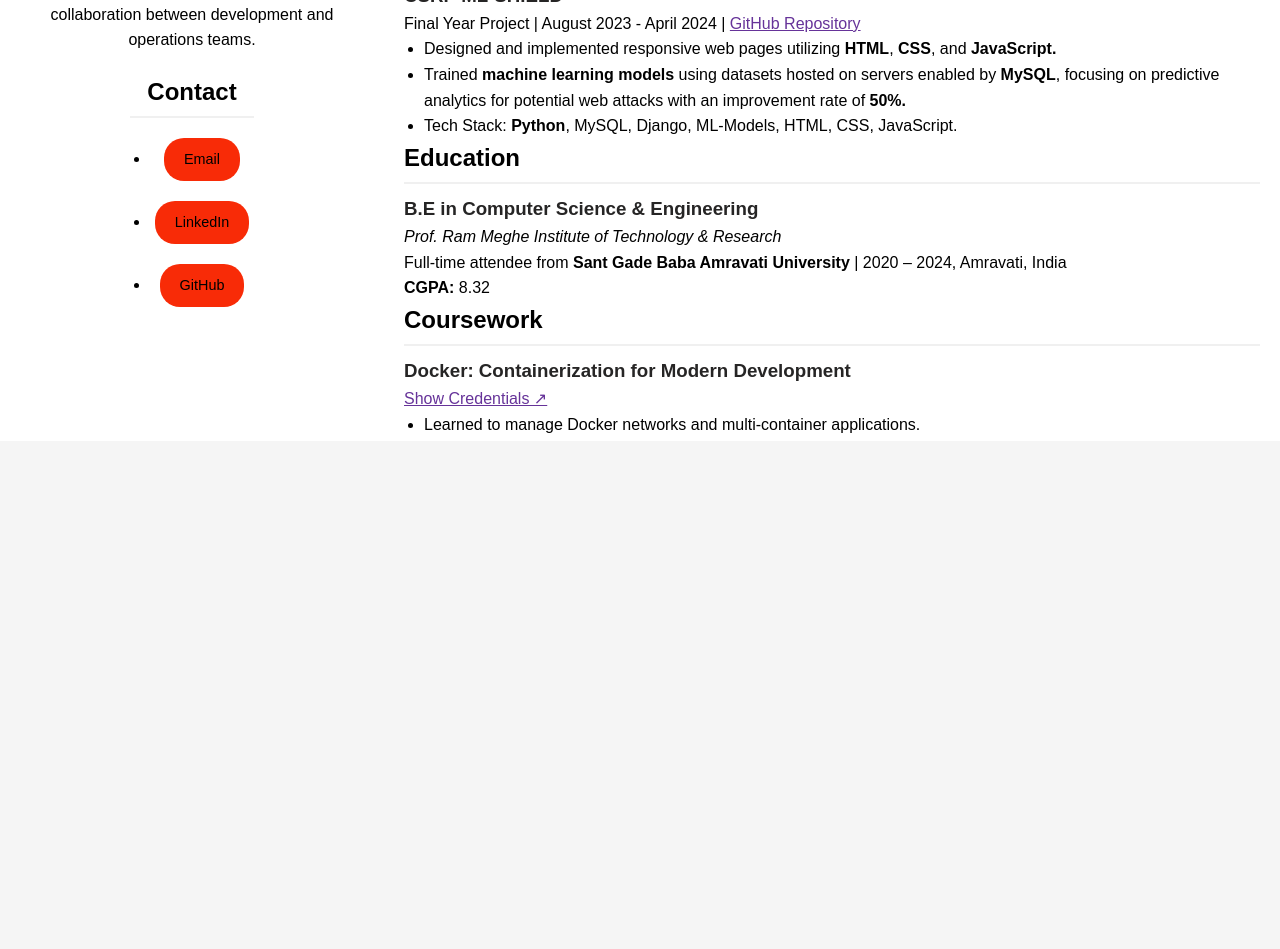
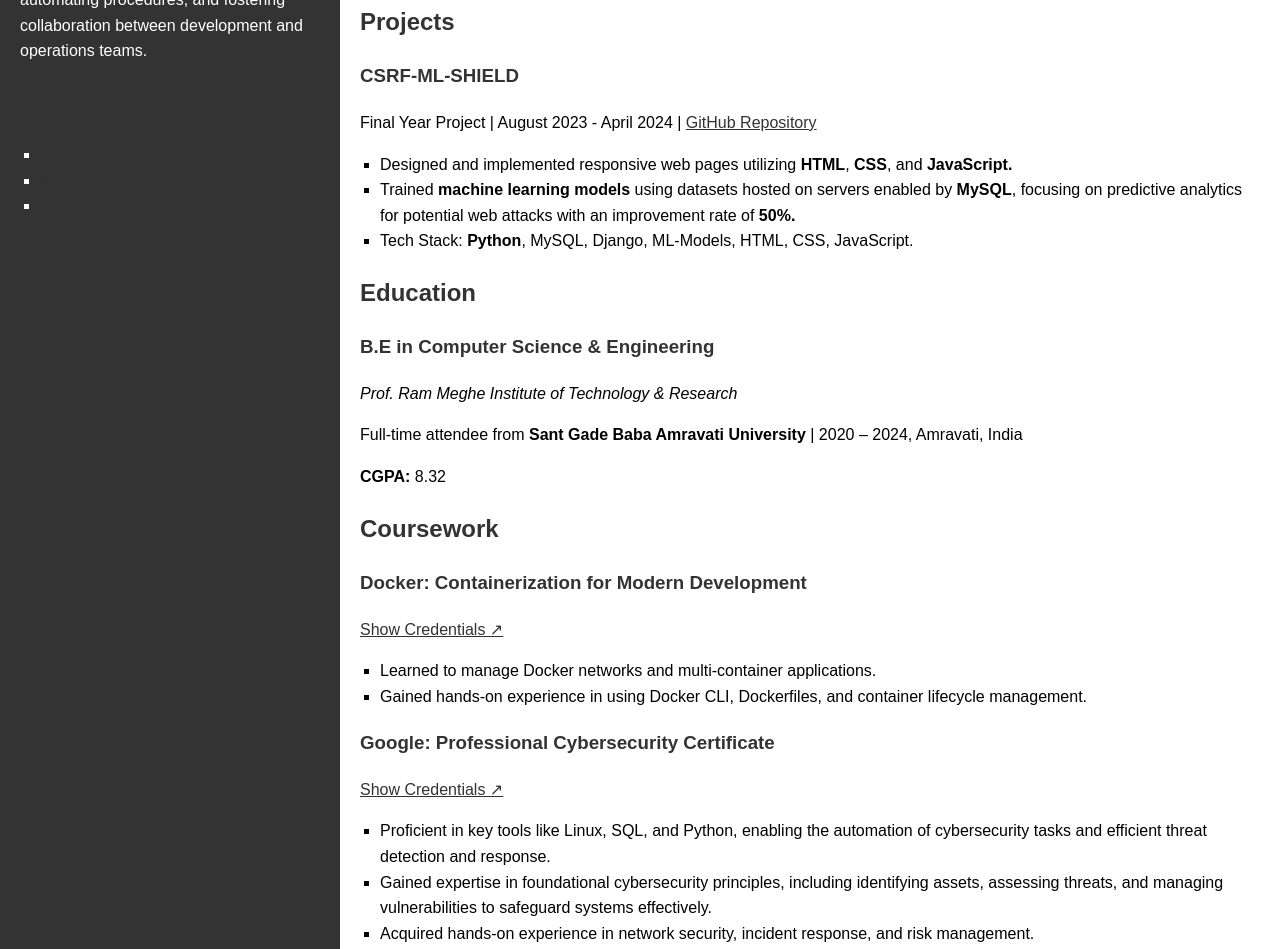
Before and after one commit to fxizxn/web-resume, a plain HTML site: page index.html in a window 1280 px wide. Shown: the part 359-1308 px from the top of the page. Before the commit the page ends 800 px from the top, so only its background shows below. Drawn offline with Linux system fonts and the light colour scheme.

Commit message:
Updated style.css
added responsiveness

```diff
--- a/style.css
+++ b/style.css
@@ -1,103 +1,55 @@
-/* General Reset */
-* {
+/* Base Styles */
+body {
   margin: 0;
-  padding: 0;
-  box-sizing: border-box;
-}
-
-body {
   font-family: Arial, sans-serif;
   line-height: 1.6;
-  display: flex;
-  height: 100vh;
-  background-color: #f5f5f5;
+  background-color: #f4f4f4;
 }
 
 .container {
   display: flex;
-  width: 100%;
+  flex-wrap: wrap;
+  min-height: 100vh;
 }
 
-/* Sidebar */
 .sidebar {
-  background-color: white;
-  color: black;
-  width: 30%;
+  background-color: #333;
+  color: white;
+  width: 300px;
   padding: 20px;
-  display: flex;
-  flex-direction: column;
-  align-items: center;
-  position: fixed;
-  height: 100%;
 }
 
-.sidebar h1 {
-  font-size: 1.8em;
-  margin: 10px 0;
+.sidebar .profile-picture img {
+  width: 100%;
+  border-radius: 50%;
 }
 
-.tagline {
-  font-size: 1em;
-  color: black;
-  text-align: center;
+h1 {
+  margin-top: 20px;
 }
 
-.profile-picture img {
-  width: 150px;
-  height: 150px;
-  border-radius: 50%;
+p.tagline {
+  color: #bbb;
+}
+
+section {
   margin-bottom: 20px;
 }
 
-.about, .contact {
-  margin-top: 20px;
-  text-align: center;
-}
-
-.contact a {
-  display: inline-block;
-  margin: 10px 5px;
-  padding: 10px 20px;
-  background-color: #f82b07;
-  color: black;
-  border-radius: 20px;
-  text-decoration: none;
-  font-size: 0.9em;
-  transition: background-color 0.3s ease;
-}
-
-.contact a:hover {
-  background-color: #f30a40;
-}
-
-/* Main Content */
-.content {
-  margin-left: 30%;
-  padding: 20px;
-  overflow-y: auto;
-  height: 100vh;
-  width: 70%;
-  background-color: white;
-}
-
-h2 {
-  color: black;
-  margin-bottom: 10px;
-  border-bottom: 2px solid #f0f0f0;
-  padding-bottom: 5px;
-}
-
-h3 {
-  color: #262525;
+h2, h3 {
+  color: #333;
 }
 
 ul {
-  margin-left: 20px;
-  list-style-type: disc;
+  padding-left: 20px;
+}
+
+ul li {
+  list-style-type: square;
 }
 
 a {
-  color: rebeccapurple;
+  color: #333;
   text-decoration: none;
 }
 
@@ -105,69 +57,93 @@ a:hover {
   text-decoration: underline;
 }
 
+button {
+  background-color: #4CAF50;
+  color: white;
+  padding: 10px;
+  border: none;
+  cursor: pointer;
+}
+
+button:hover {
+  background-color: #45a049;
+}
+
+/* Main Content (White Section) */
+.content {
+  flex: 1;
+  background-color: white;
+  padding: 20px;
+  overflow: hidden;
+}
+
+/* Skills Pill */
 .pill {
   display: inline-block;
-  background-color: #f0f0f0;
-  color: #333;
-  padding: 8px 16px;
-  border-radius: 16px; /* Creates the pill shape */
-  font-family: Arial, sans-serif;
-  font-size: 14px;
-  line-height: 1;
-  box-shadow: 0px 2px 4px rgba(0, 0, 0, 0.1); /* Optional: Add subtle shadow */
+  background-color: #4CAF50;
+  color: white;
+  padding: 5px 15px;
+  border-radius: 25px;
+  margin: 5px;
 }
 
-  .skills-section h3 {
-    margin-top: 20px; /* Adds space above each <h3> */
-    margin-bottom: 10px; /* Adds space below each <h3> */
-    font-family: Arial, sans-serif; /* Optional: Makes headings consistent */
+/* Media Queries for Responsiveness */
+
+/* Mobile (up to 767px) */
+@media screen and (max-width: 767px) {
+  .container {
+    flex-direction: column;
+  }
+
+  .sidebar {
+    width: 100%;
+    padding: 10px;
+  }
+
+  .content {
+    padding: 10px;
   }
 
   .pill {
-    display: inline-block;
-    background-color: #f0f0f0;
-    color: #333;
-    padding: 8px 16px;
-    border-radius: 16px;
-    border: 1px solid #ccc;
-    margin: 4px; /* Adds space between pills */
-    font-family: Arial, sans-serif;
-    font-size: 14px;
+    padding: 5px 10px;
+    font-size: 0.9em;
+  }
+}
+
+/* Tablet (768px to 1024px) */
+@media screen and (min-width: 768px) and (max-width: 1024px) {
+  .container {
+    flex-direction: row;
   }
 
-  .skills-section h3 {
-    margin-top: 20px; /* Adds space above each <h3> */
-    margin-bottom: 10px; /* Adds space below each <h3> */
-    font-family: Arial, sans-serif; /* Optional: Makes headings consistent */
+  .sidebar {
+    width: 250px;
+  }
+
+  .content {
+    padding: 15px;
   }
 
   .pill {
-    display: inline-block;
-    background-color: #f0f0f0;
-    color: #333;
-    padding: 8px 16px;
-    border-radius: 16px;
-    border: 1px solid #ccc;
-    margin: 4px; /* Adds space between pills */
-    font-family: Arial, sans-serif;
-    font-size: 14px;
+    padding: 8px 15px;
+  }
+}
+
+/* Desktop (1025px and above) */
+@media screen and (min-width: 1025px) {
+  .container {
+    flex-direction: row;
   }
 
-  button {
-    background-color: #f82b07;
-    border: none;
-    color: white;
-    padding: 10px 20px;
-    border-radius: 16px;
-    cursor: pointer;
-    font-size: 14px;
+  .sidebar {
+    width: 300px;
   }
 
-  button:hover {
-    background-color: #f30a40;
+  .content {
+    padding: 20px;
   }
 
-  button a {
-    text-decoration: none;
-    color: black;
+  .pill {
+    padding: 10px 20px;
   }
+}
```
